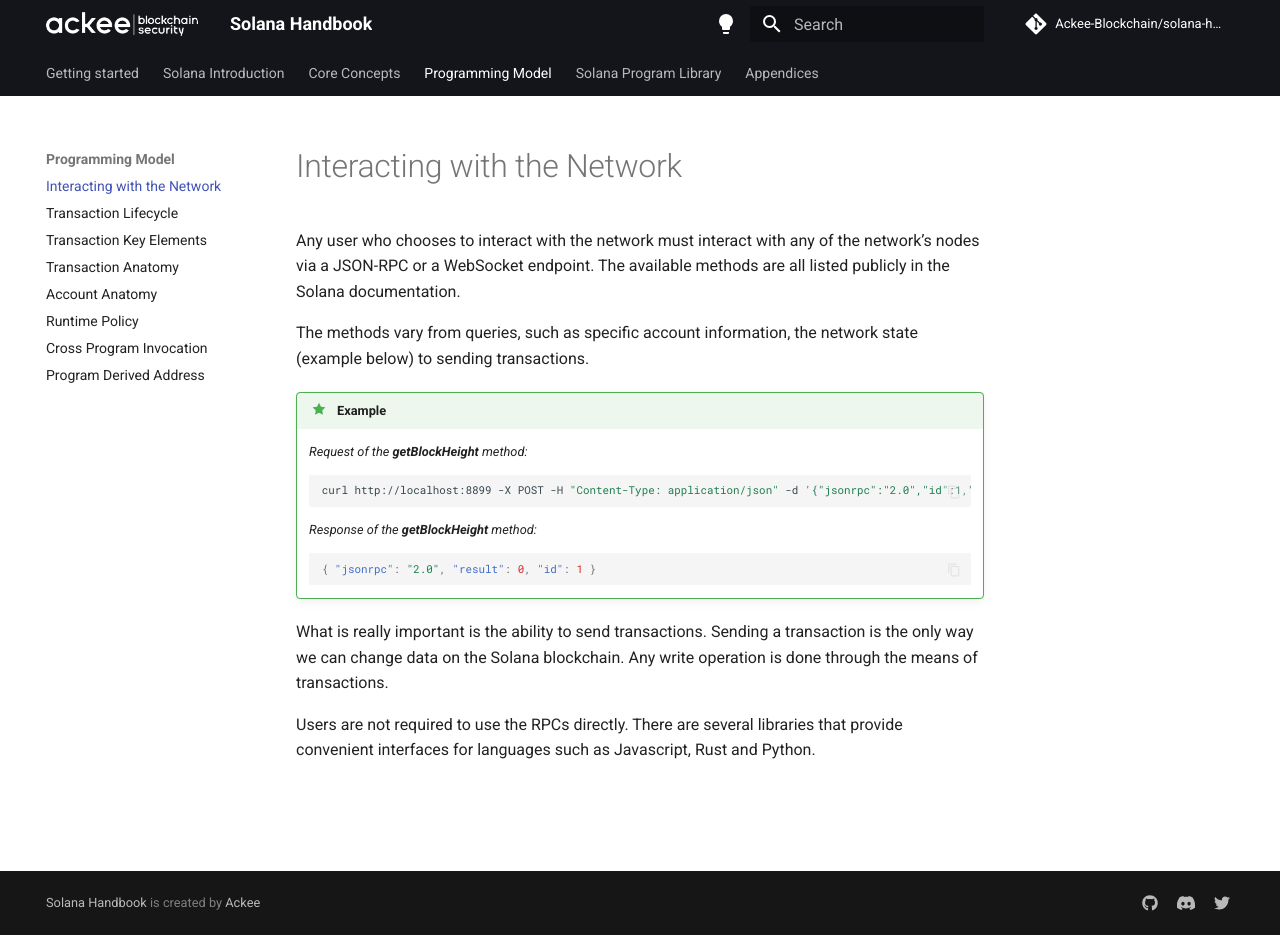
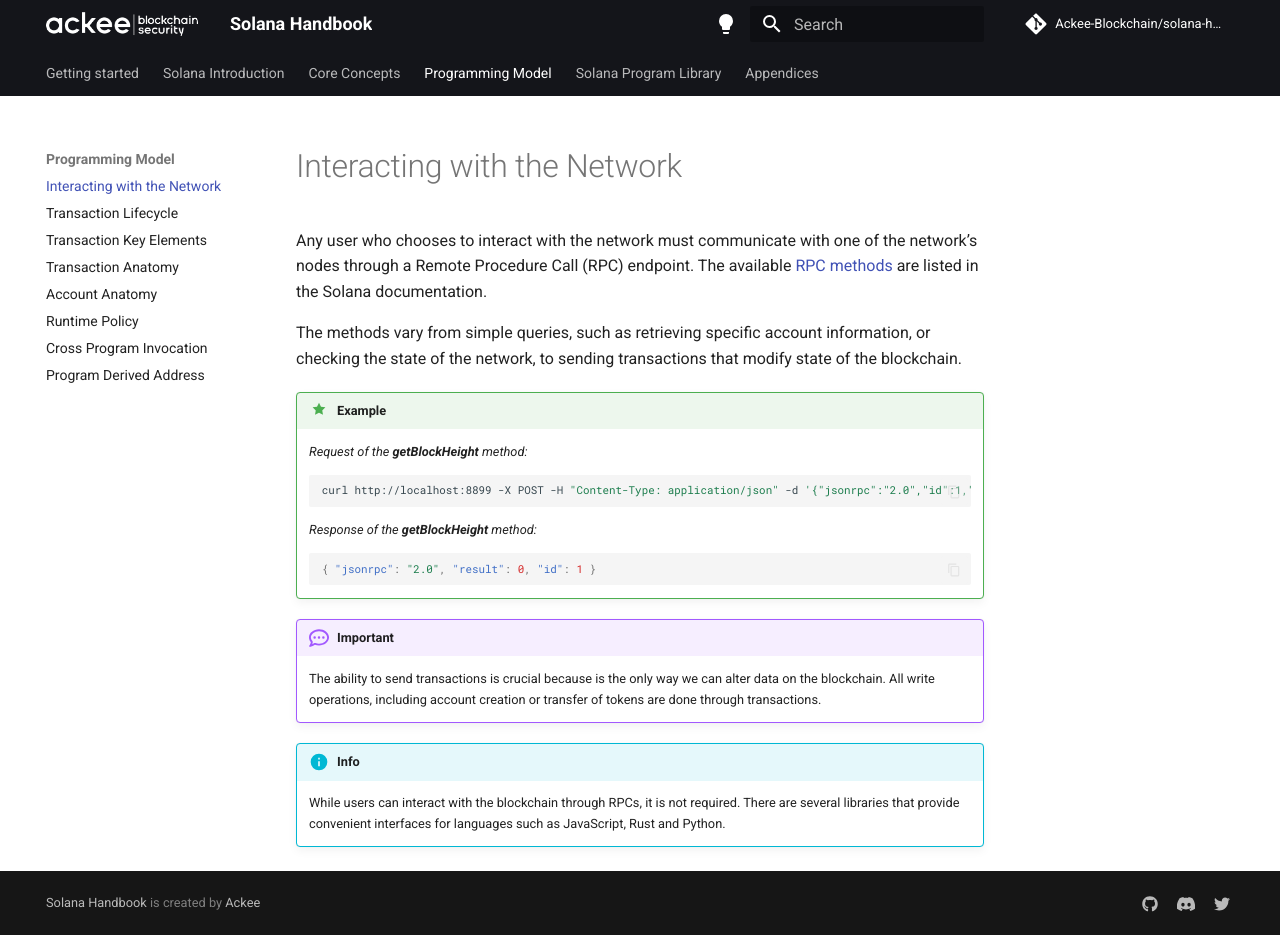
Before and after one commit to vmpyre/solana-handbook, an MkDocs documentation site: the page built from docs/handbook/chapter3/interacting-with-the-network.md, in a window 1280 px wide and 935 px high. Built offline with MkDocs 1.6.1 and Material for MkDocs 9.7.7, drawn with Linux system fonts in a browser that asks for light colours; comment, search, counter and statistics services are not loaded.

Commit message:
update interacting with the network

````diff
--- a/docs/handbook/chapter3/interacting-with-the-network.md
+++ b/docs/handbook/chapter3/interacting-with-the-network.md
@@ -1,6 +1,6 @@
-Any user who chooses to interact with the network must interact with any of the network’s nodes via a JSON-RPC or a WebSocket endpoint. The available methods are all listed publicly in the Solana documentation.
+Any user who chooses to interact with the network must communicate with one of the network’s nodes through a Remote Procedure Call (RPC) endpoint. The available [RPC methods](https://solana.com/docs/rpc) are listed in the Solana documentation.
 
-The methods vary from queries, such as specific account information, the network state (example below) to sending transactions.
+The methods vary from simple queries, such as retrieving specific account information, or checking the state of the network, to sending transactions that modify state of the blockchain.
 
 !!! example
 
@@ -16,6 +16,10 @@ The methods vary from queries, such as specific account information, the network
     { "jsonrpc": "2.0", "result": 0, "id": 1 }
     ```
 
-What is really important is the ability to send transactions. Sending a transaction is the only way we can change data on the Solana blockchain. Any write operation is done through the means of transactions.
+!!! important
 
-Users are not required to use the RPCs directly. There are several libraries that provide convenient interfaces for languages such as Javascript, Rust and Python.
+    The ability to send transactions is crucial because is the only way we can alter data on the blockchain. All write operations, including account creation or transfer of tokens are done through transactions.
+
+!!! info
+
+    While users can interact with the blockchain through RPCs, it is not required. There are several libraries that provide convenient interfaces for languages such as JavaScript, Rust and Python.
````
